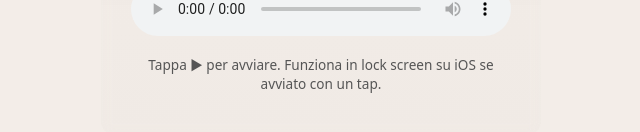
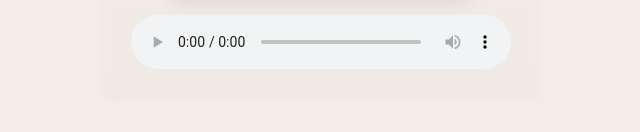
Before and after one commit to grande-sjam/grande-sjam.github.io, a plain HTML site: page index.html in a window 1280 px wide. Shown: the part 524-656 px from the top of the page, without its empty margins (319-959 px from the left). Drawn offline with Linux system fonts and the light colour scheme.

Commit message:
Update index.html

```diff
--- a/index.html
+++ b/index.html
@@ -121,8 +121,6 @@
         <source src="pivot-to-victory.mp3" type="audio/mpeg">
         Il tuo browser non supporta l'audio.
       </audio>
-
-      <p class="note">Tappa ▶ per avviare. Funziona in lock screen su iOS se avviato con un tap.</p>
     </main>
   </div>
 
```
